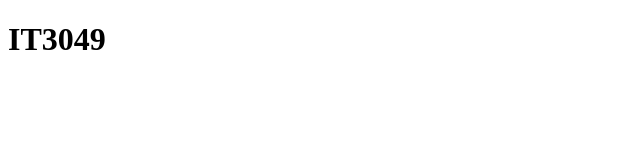
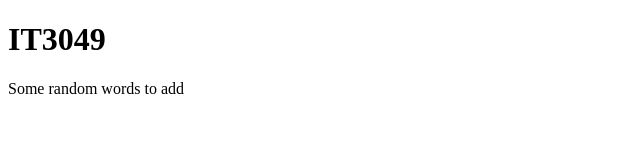
Before and after one commit to jinknucbc/mywebsite, a plain HTML site: page index.html in a window 1280 px wide. Shown: the whole page, without its empty margins (0-640 px from the left). Drawn offline with Linux system fonts and the light colour scheme.

Commit message:
added paragraph

```diff
--- a/index.html
+++ b/index.html
@@ -7,5 +7,6 @@
 </head>
 <body>
     <h1>IT3049</h1>
+    <p>Some random words to add</p>
 </body>
 </html>
```
